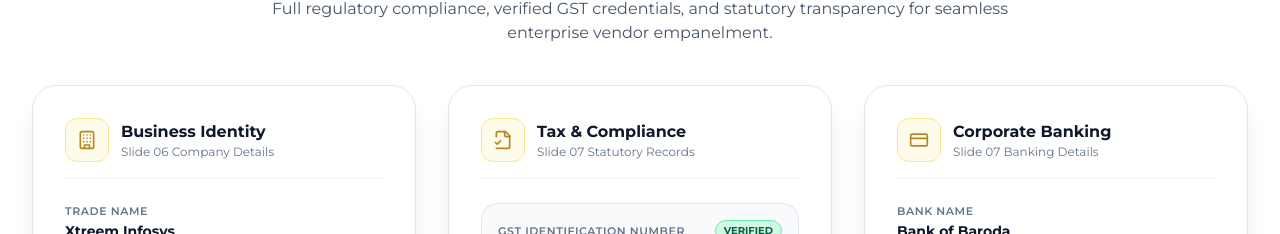
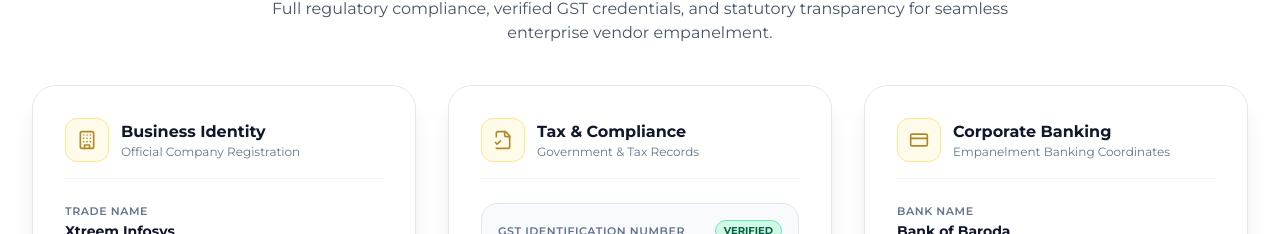
Before and after one commit to shahroznasir/xtreem-infosys-website, a React (Vite) app: page / in a window 1280 px wide. Shown: the part 7674-7908 px from the top of the page. Built offline with nearby package versions, Linux system fonts and the light colour scheme.

Commit message:
fix: replace PPT slide numbers with professional enterprise subheadings

```diff
--- a/src/components/ComplianceSection.jsx
+++ b/src/components/ComplianceSection.jsx
@@ -84,7 +84,7 @@
                 <h3 className="text-base font-bold font-sans text-slate-900">
                   Business Identity
                 </h3>
-                <p className="text-xs text-slate-500">Slide 06 Company Details</p>
+                <p className="text-xs text-slate-500">Official Company Registration</p>
               </div>
             </div>
 
@@ -145,7 +145,7 @@
                 <h3 className="text-base font-bold font-sans text-slate-900">
                   Tax &amp; Compliance
                 </h3>
-                <p className="text-xs text-slate-500">Slide 07 Statutory Records</p>
+                <p className="text-xs text-slate-500">Government &amp; Tax Records</p>
               </div>
             </div>
 
@@ -224,7 +224,7 @@
                 <h3 className="text-base font-bold font-sans text-slate-900">
                   Corporate Banking
                 </h3>
-                <p className="text-xs text-slate-500">Slide 07 Banking Details</p>
+                <p className="text-xs text-slate-500">Empanelment Banking Coordinates</p>
               </div>
             </div>
 
```
